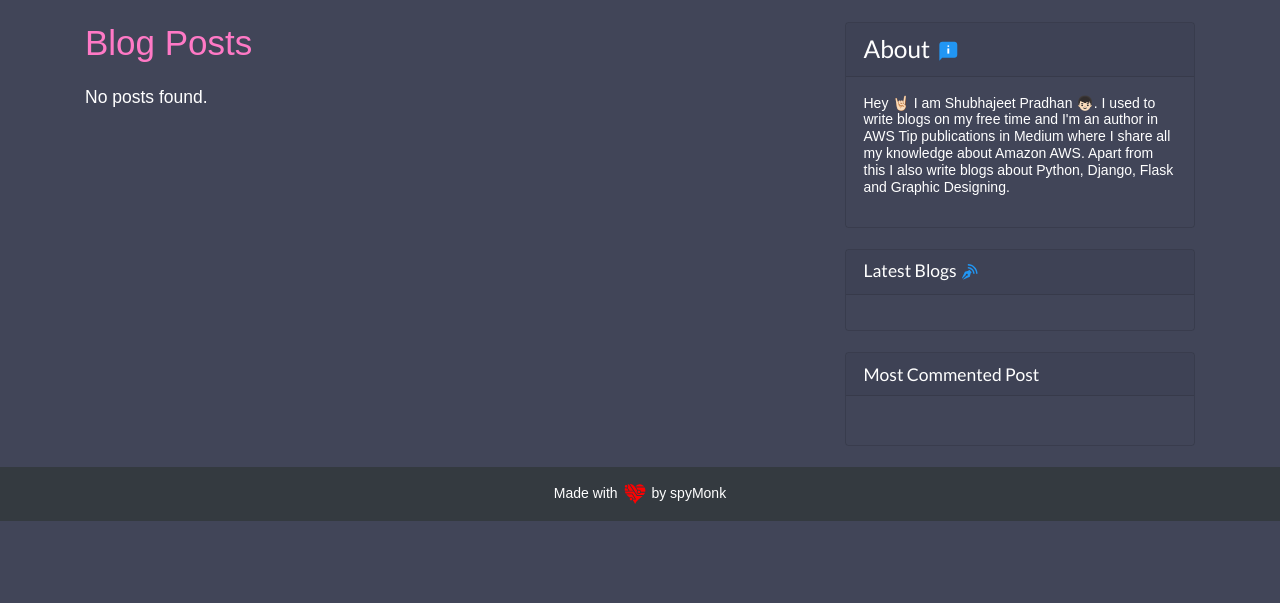
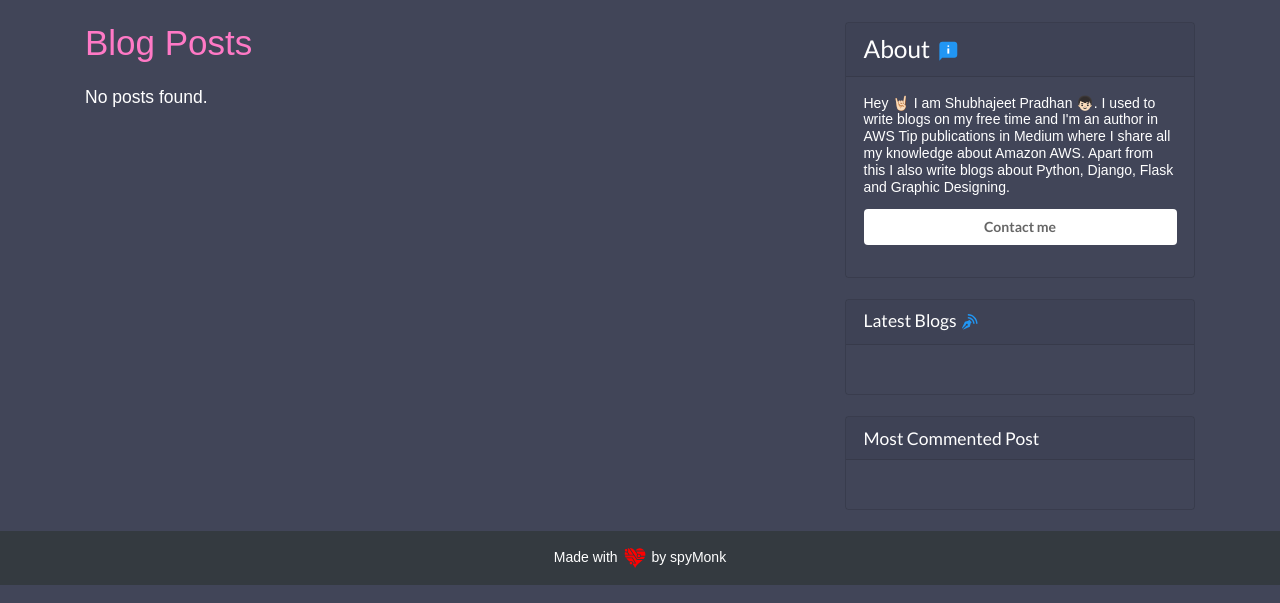
Before and after one commit to shubhajeet1207/spyMonk-Says, a Django app: page / in a window 1280 px wide. Shown: the part 49-652 px from the top of the page. Run offline with Django 3.2, Linux system fonts and the light colour scheme; data that the repository does not hold is empty; some libraries are stand-ins or nearby versions; some web fonts are replaced.

Commit message:
modified styling and added contact panel

```diff
--- a/myblog/static/blog/css/style.css
+++ b/myblog/static/blog/css/style.css
@@ -44,6 +44,13 @@ a {
     background: transparent !important;
 }
 
+.ui.fluid.button {
+    background: #ffffff;
+}
+
+.mb-0, .my-0{
+     margin-bottom: 1em !important;
+}
 .justify-content-between {
     color: #fff;
 }
--- a/templates/blog/post-detail.html
+++ b/templates/blog/post-detail.html
@@ -25,7 +25,7 @@
         <a href="{% url 'blog:post_share' object.id %}" class="ui pink button">Share<svg stroke="#fff" fill="#fff" stroke-width="0" version="1.1" viewBox="0 0 16 16" height="1em" width="1em" xmlns="http://www.w3.org/2000/svg"><path d="M4 10c0 0 0.919-3 6-3v3l6-4-6-4v3c-4 0-6 2.495-6 5zM11 12h-9v-6h1.967c0.158-0.186 0.327-0.365 0.508-0.534 0.687-0.644 1.509-1.135 2.439-1.466h-6.914v10h13v-4.197l-2 1.333v0.864z"></path></svg>
         </a>
           <hr>
-        <h6 class="bg-primary p-2 text-white mb-3">Similar posts</h6>
+        <h6 class="bg-primary p-2 text-white mb-3">Similar Posts</h6>
         <div class="row">
           {% for post in similar_posts %}
             <div class="col-md-4">
--- a/templates/blog/post-share.html
+++ b/templates/blog/post-share.html
@@ -10,10 +10,11 @@
       <!-- Post Content Column -->
       <div class="col-lg-8 mt-4">
           {% if sent %}
-          <h3 class="display-5 fw-bold">E-mail was successfully sent</h3>
+          <h3 class="display-5 fw-bold">E-mail was sent successfully </h3>
             <hr>
         <p class="mail-detail">
-            "{{ post.title }}" was successfully sent to {{ form.cleaned_data.to }}.
+            "{{ post.title }}" was successfully sent to -
+              {{ form.cleaned_data.to }}.
           </p>
         {% else %}
           <div class="card-body">
--- a/templates/partials/_search.html
+++ b/templates/partials/_search.html
@@ -4,5 +4,8 @@
         <svg stroke="currentColor" fill="currentColor" stroke-width="0" version="1" viewBox="0 0 52 52" enable-background="new 0 0 48 48" height="1em" width="1em" xmlns="http://www.w3.org/2000/svg"><path fill="#2196F3" d="M37,40H11l-6,6V12c0-3.3,2.7-6,6-6h26c3.3,0,6,2.7,6,6v22C43,37.3,40.3,40,37,40z"></path><g fill="#fff"><rect x="22" y="20" width="4" height="11"></rect><circle cx="24" cy="15" r="2"></circle></g></svg></h3>
    <div class="card-body mb-3 bg-light rounded">
           <h6 class="mb-0">Hey 🤘🏻 I am Shubhajeet Pradhan 👦🏻. I used to write blogs on my free time and I'm an author in AWS Tip publications in Medium where I share all my knowledge about Amazon AWS. Apart from this I also write blogs about Python, Django, Flask and Graphic Designing. </h6>
+            <a href="mailto:shubhajeet.pradhan12@gmail.com" class="fluid ui button">
+       Contact me
+    </a>
    </div>
 </div>
```
